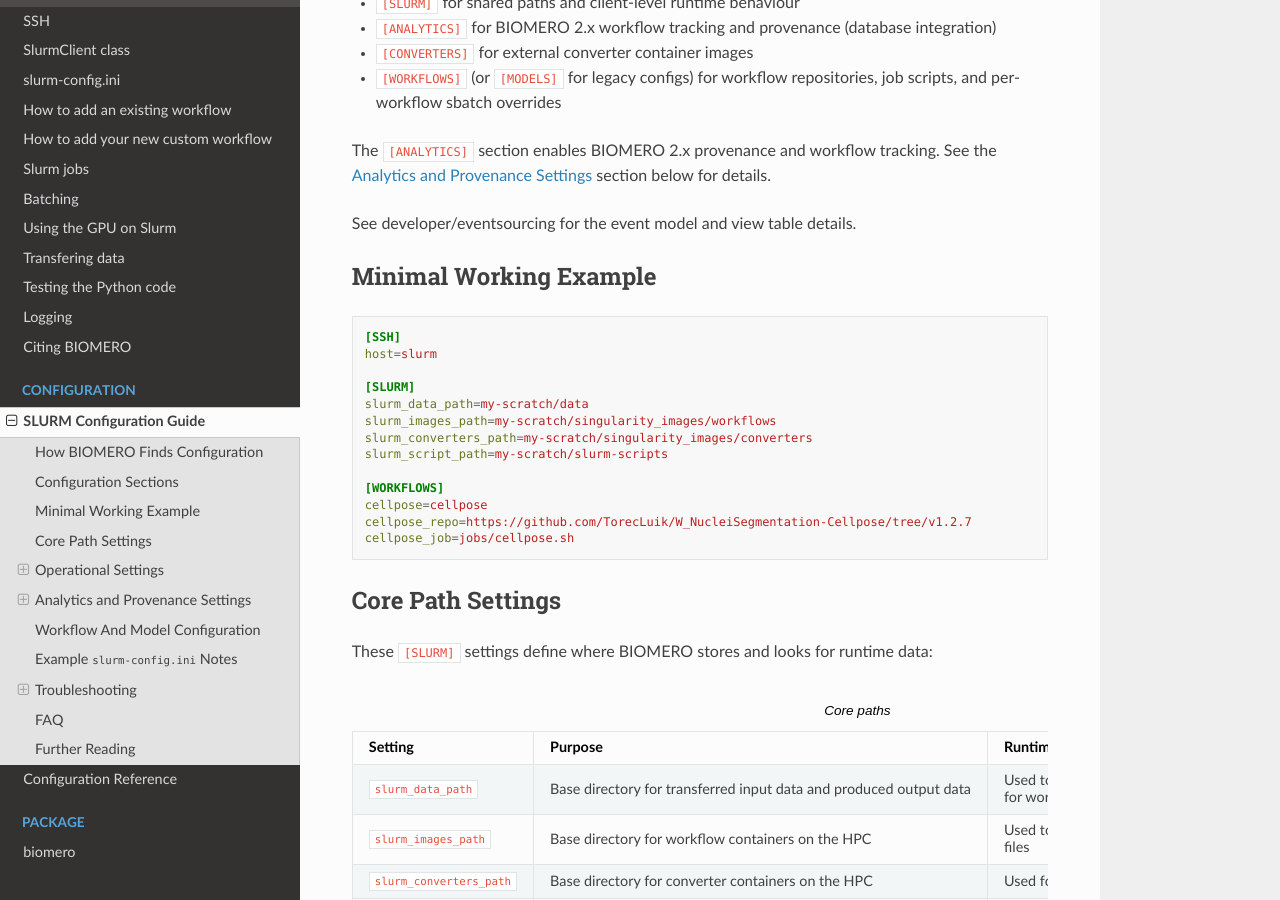
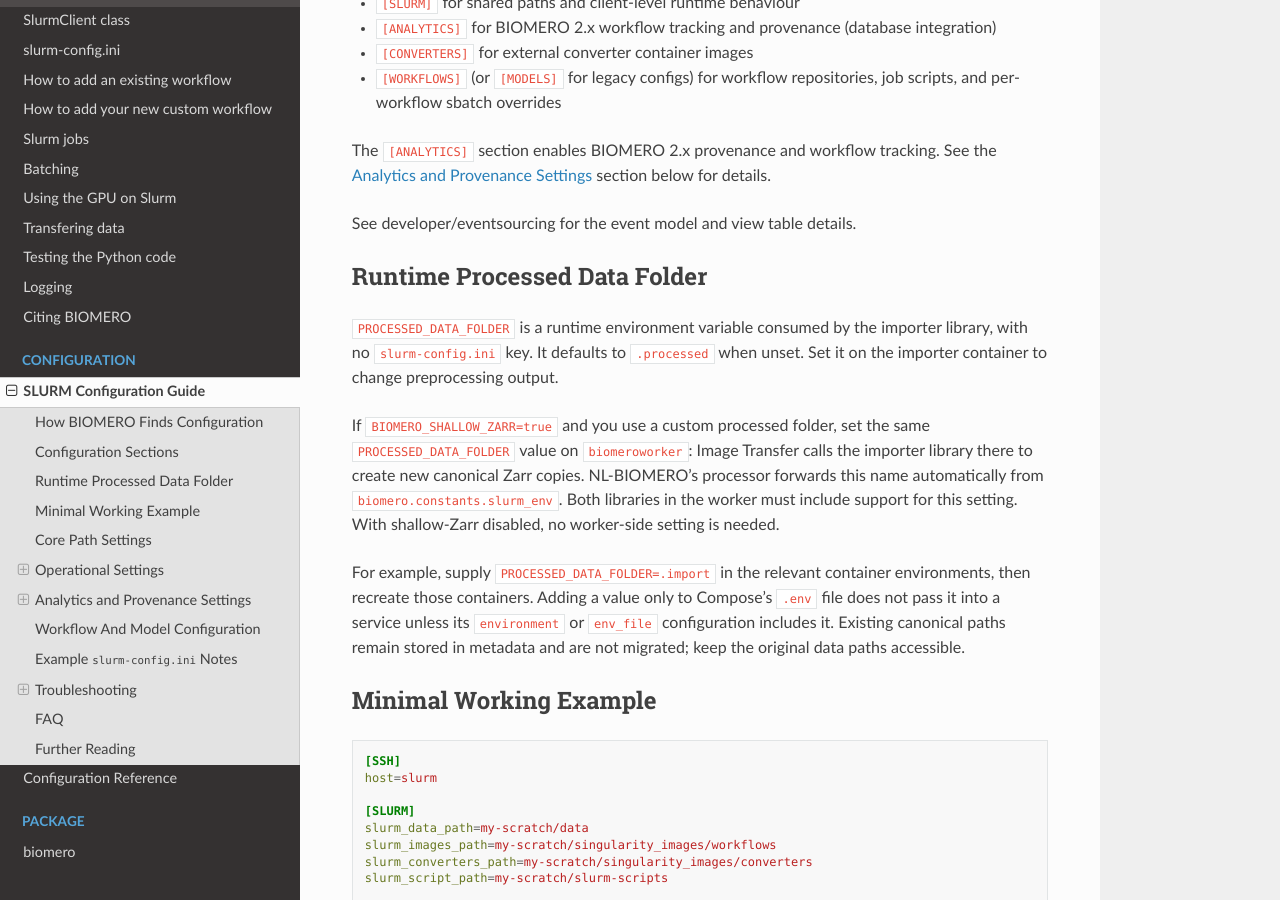
Before and after one commit to NL-BioImaging/biomero, a Sphinx documentation site: the page built from docs/slurm-configuration.rst, in a window 1280 px wide and 900 px high, scrolled down 943 px. Built offline with Sphinx 7.4.7 and the Read the Docs theme 3.1.0, drawn with Linux system fonts in a browser that asks for light colours; pages that are not in the unit, such as notebooks, are missing from menus.

Commit message:
Hotpatch: forward processed data folder to OMERO scripts (#37)
* Forward processed data folder through shared worker environment constants

* Document processed folder runtime scope and test environment constant

```diff
--- a/docs/slurm-configuration.rst
+++ b/docs/slurm-configuration.rst
@@ -45,6 +45,26 @@
 See the `Analytics and Provenance Settings`_ section below for details.
 
 See :doc:`developer/eventsourcing` for the event model and view table details.
+
+Runtime Processed Data Folder
+-----------------------------
+
+``PROCESSED_DATA_FOLDER`` is a runtime environment variable consumed by the
+importer library, with no ``slurm-config.ini`` key. It defaults to ``.processed``
+when unset. Set it on the importer container to change preprocessing output.
+
+If ``BIOMERO_SHALLOW_ZARR=true`` and you use a custom processed folder, set the
+same ``PROCESSED_DATA_FOLDER`` value on ``biomeroworker``: Image Transfer calls
+the importer library there to create new canonical Zarr copies. NL-BIOMERO's
+processor forwards this name automatically from ``biomero.constants.slurm_env``.
+Both libraries in the worker must include support for this setting. With
+shallow-Zarr disabled, no worker-side setting is needed.
+
+For example, supply ``PROCESSED_DATA_FOLDER=.import`` in the relevant container
+environments, then recreate those containers. Adding a value only to Compose's
+``.env`` file does not pass it into a service unless its ``environment`` or
+``env_file`` configuration includes it. Existing canonical paths remain stored
+in metadata and are not migrated; keep the original data paths accessible.
 
 Minimal Working Example
 -----------------------
```
Also changed, not shown: README.md (+7 -0 lines), docs/configuration-reference.rst (+14 -0 lines), 2 other files.
